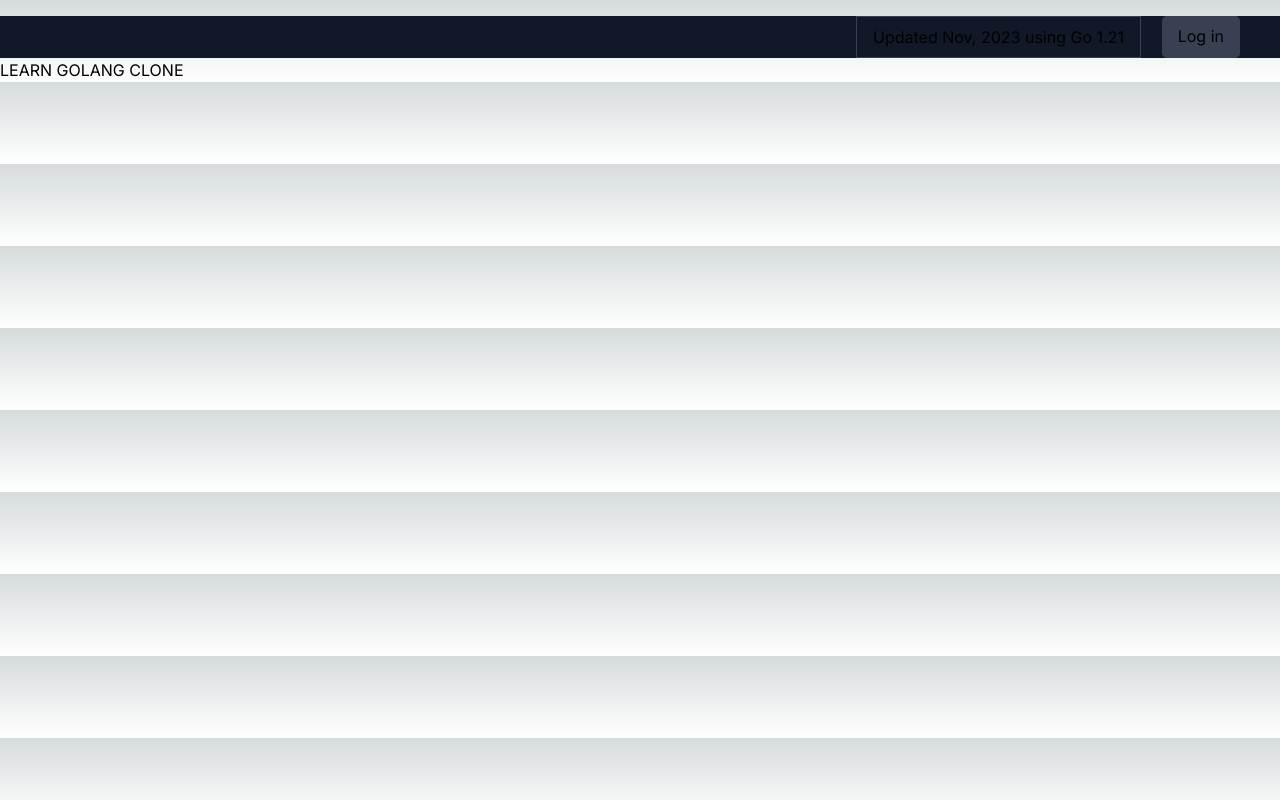
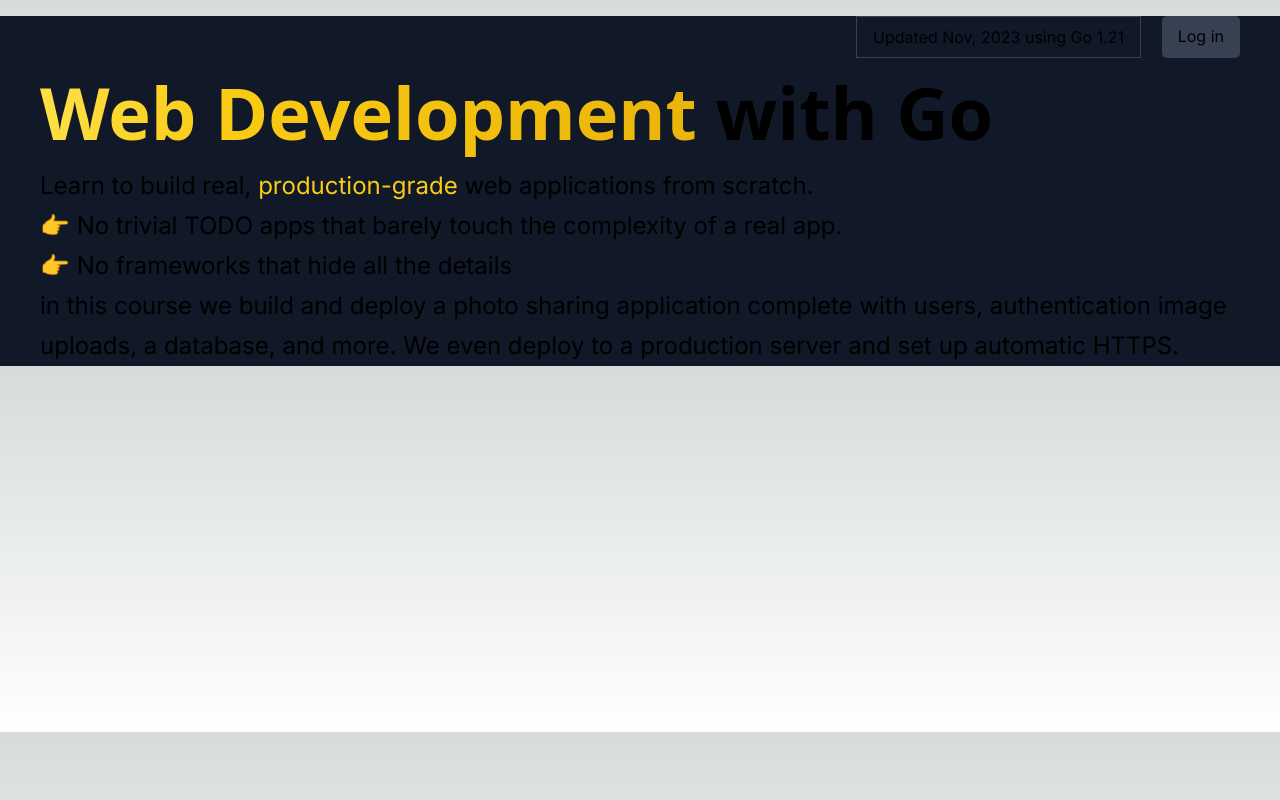
Before and after one commit to jason1642/landing-page-hub, a Next.js app: page /learngolang in a window 1280 px wide. Built offline with nearby package versions, Linux system fonts and the light colour scheme.

Commit message:
main sections

```diff
--- a/src/app/learngolang/page.tsx
+++ b/src/app/learngolang/page.tsx
@@ -1,4 +1,5 @@
 'use client'
+import Main from '@/components/learngolang/main/Main';
 import * as React from 'react';
 import styled from 'styled-components';
 interface IPageProps {
@@ -10,7 +11,10 @@ const Container = styled.div`
 
 const Page: React.FunctionComponent<IPageProps> = (props) => {
   return (
-    <Container>LEARN GOLANG CLONE</Container>
+    <Container>
+        <Main />
+
+    </Container>
   );
 };
 
--- /dev/null
+++ b/src/components/learngolang/main/LeftPanel.tsx
@@ -0,0 +1,29 @@
+"use client"
+import * as React from 'react';
+import styled from 'styled-components';
+interface ILeftPanelProps {
+}
+
+const Container = styled.div`
+  display:flex;
+  flex-direction: column;
+  line-height: 2.5rem;
+  font-size: 1.5rem;
+
+`;
+
+const LeftPanel: React.FunctionComponent<ILeftPanelProps> = (props) => {
+  return (
+    <Container>
+
+        <p>Learn to build real, <span className='text-yellow-400'>production-grade</span> web applications from scratch.</p>
+
+        <p>👉 No trivial TODO apps that barely touch the complexity of a real app.</p>
+        <p>👉 No frameworks that hide all the details</p>
+
+        <p>in this course we build and deploy a photo sharing application complete with users, authentication image uploads, a database, and more. We even deploy to a production server and set up automatic HTTPS.</p>
+    </Container>
+  );
+};
+
+export default LeftPanel;
--- /dev/null
+++ b/src/components/learngolang/main/Main.tsx
@@ -0,0 +1,49 @@
+import * as React from 'react';
+import styled from 'styled-components';
+import LeftPanel from './LeftPanel';
+interface IMainProps {
+}
+
+const Container = styled.div`
+  display:flex;
+  background-color: #111827;
+  padding: 0 2.5rem;
+  flex-direction: column;
+`;
+
+const Heading = styled.h2`
+  /* display:flex; */
+  font-size: 4.5rem;
+  font-weight: 800;
+  font-family: system-ui, -apple-system, BlinkMacSystemFont, 'Segoe UI', Roboto, Oxygen, Ubuntu, Cantarell, 'Open Sans', 'Helvetica Neue', sans-serif;
+
+`;
+const Wrapper = styled.div`
+  display:flex;
+  flex-direction: row;
+  @media (max-width: 1050px) {
+      flex-direction: column;
+    }
+`;
+const Main: React.FunctionComponent<IMainProps> = (props) => {
+  return (
+    <Container>
+
+        <Heading>
+            <span className="bg-clip-text text-transparent bg-gradient-to-r from-yellow-300 to-yellow-400 ">Web </span>
+            <span className="bg-clip-text text-transparent bg-gradient-to-r from-yellow-400 to-yellow-500">Development </span>
+                with Go
+        </Heading>
+
+
+
+        <Wrapper>
+          <LeftPanel />
+
+        </Wrapper>
+
+    </Container>
+  );
+};
+
+export default Main;
```
